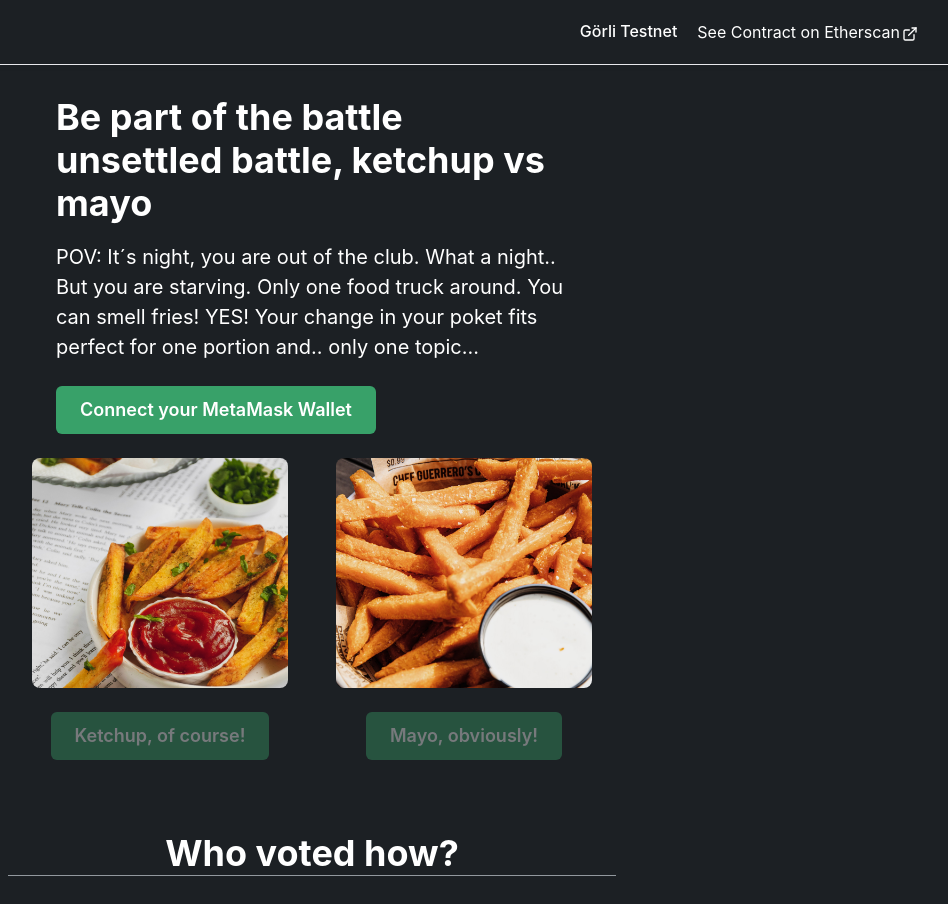
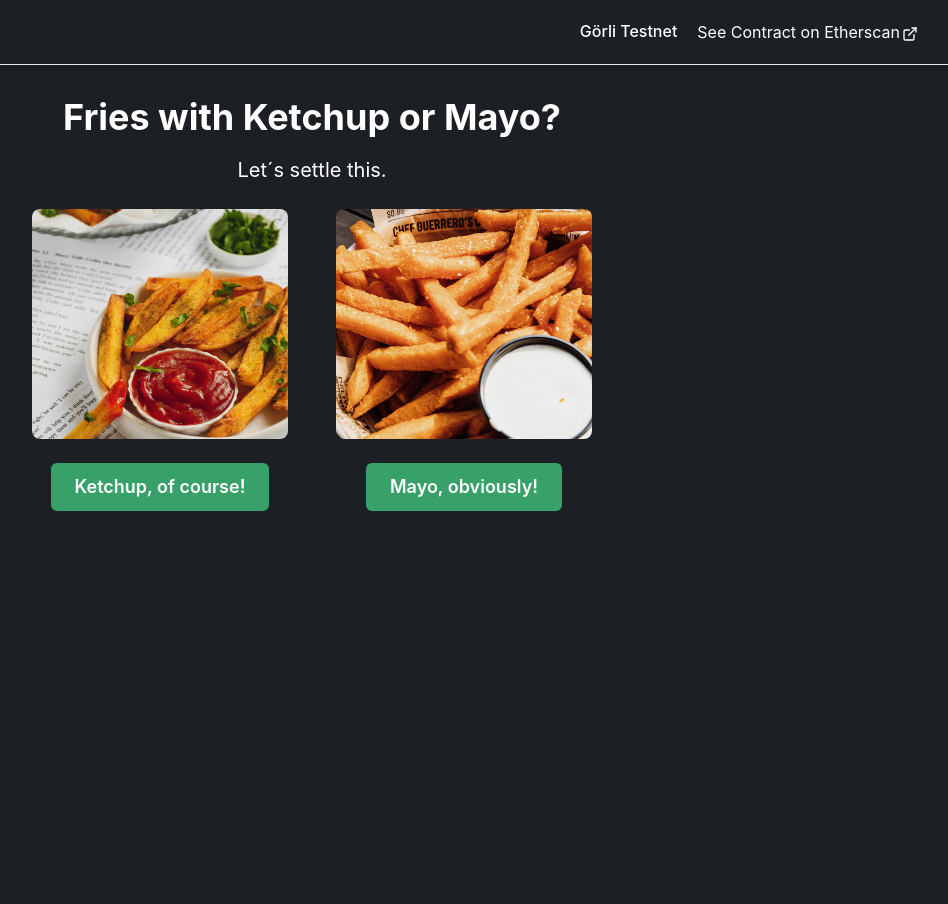
Before and after one commit to UemitGuel/KetchupMayoWebsite, a Next.js app: page / in a window 1280 px wide. Shown: the top 904 px of the page, without its empty margins (328-1276 px from the left). After the commit the page ends 800 px from the top, so only its background shows below. Built offline with nearby package versions, Linux system fonts and the light colour scheme.

Commit message:
clean up

```diff
--- a/package.json
+++ b/package.json
@@ -11,10 +11,12 @@
     "@emotion/react": "^11.8.2",
     "@emotion/styled": "^11.8.1",
     "@radix-ui/colors": "^0.1.8",
-    "ethers": "^5.6.2",
+    "@rainbow-me/rainbowkit": "^0.8.1",
+    "ethers": "^5.7.2",
     "framer-motion": "^6.2.8",
     "next": "latest",
     "react": "17.0.2",
-    "react-dom": "17.0.2"
+    "react-dom": "17.0.2",
+    "wagmi": "^0.9.6"
   }
 }
--- a/pages/index.js
+++ b/pages/index.js
@@ -5,221 +5,13 @@ import { Container, Text, Button, Heading, Image, Stack, Box, Flex, Spacer, Cent
 
 
 export default function Home(props) {
-  const [currentAccount, setCurrentAccount] = useState("");
-
-  const [allToppings, setAllToppings] = useState([]);
-  const contractAddress = "0x6D234DFF079917153702061087f6D168834D91f9";
-
-  let allToppingsLast = allToppings[allToppings.length - 1];
-  /**
-   * Create a variable here that references the abi content!
-   */
-  const contractABI = abi;
-
-  const getAllToppings = async () => {
-    try {
-      const { ethereum } = window;
-      if (ethereum) {
-        const provider = new ethers.providers.Web3Provider(ethereum);
-        const signer = provider.getSigner();
-        const ketchupOrMayoContract = new ethers.Contract(contractAddress, contractABI, signer);
-
-        /*
-         * Call the getAllWaves method from your Smart Contract
-         */
-        const toppings = await ketchupOrMayoContract.getAllToppings();
-
-
-        /*
-         * We only need address, timestamp, and message in our UI so let's
-         * pick those out
-         */
-        let toppingsCleaned = [];
-        toppings.forEach(topping => {
-          toppingsCleaned.push({
-            address: topping.chose,
-            timestamp: new Date(topping.timestamp * 1000),
-            message: topping.topping,
-            totalKetchup: topping.totalCountKetchup,
-            totalMayo: topping.totalCountMayo
-          });
-        });
-
-        console.log(toppingsCleaned);
-        /*
-         * Store our data in React State
-         */
-        setAllToppings(toppingsCleaned);
-      } else {
-        console.log("Ethereum object doesn't exist!")
-      }
-    } catch (error) {
-      console.log(error);
-    }
-  }
-
-  const checkIfWalletIsConnected = async () => {
-    try {
-      const { ethereum } = window;
-
-      if (!ethereum) {
-        console.log("Make sure you have metamask!");
-        return;
-      } else {
-        console.log("We have the ethereum object", ethereum);
-      }
-
-      const accounts = await ethereum.request({ method: "eth_accounts" });
-
-      if (accounts.length !== 0) {
-        const account = accounts[0];
-        console.log("Found an authorized account:", account);
-        setCurrentAccount(account);
-        getAllToppings();
-      } else {
-        console.log("No authorized account found")
-      }
-    } catch (error) {
-      console.log(error);
-    }
-  }
-
-  /**
-  * Implement your connectWallet method here
-  */
-  const connectWallet = async () => {
-    try {
-      const { ethereum } = window;
-
-      if (!ethereum) {
-        alert("Get MetaMask!");
-        return;
-      }
-
-      const accounts = await ethereum.request({ method: "eth_requestAccounts" });
-
-      console.log("Connected", accounts[0]);
-      setCurrentAccount(accounts[0]);
-      getAllToppings();
-    } catch (error) {
-      console.log(error)
-    }
-  }
-
-  const ketchupCount = async () => {
-
-    try {
-      const { ethereum } = window;
-
-      if (ethereum) {
-        const provider = new ethers.providers.Web3Provider(ethereum);
-        const signer = provider.getSigner();
-        const ketchupOrMayoContract = new ethers.Contract(contractAddress, contractABI, signer);
-
-        let count = await ketchupOrMayoContract.getTotalCountKetchup();
-        console.log("Retrieved total ketchup count...", count.toNumber());
-        alert("Thanks for voting! :). After your transaction gets through, you have to wait 30 min to vote again");
-
-        /*
-* Execute the actual wave from your smart contract
-*/
-        const choseKetchupTxn = await ketchupOrMayoContract.choseKetchup({ gasLimit: 300000 });
-        console.log("Mining...", choseKetchupTxn.hash);
-
-        await choseKetchupTxn.wait();
-        console.log("Mined -- ", choseKetchupTxn.hash);
-
-        count = await ketchupOrMayoContract.getTotalCountKetchup();
-        console.log("Retrieved total ketchup count...", count.toNumber());
-      } else {
-        console.log("Ethereum object doesn't exist!");
-      }
-    } catch (error) {
-      console.log(error);
-    }
-  }
-
-  const mayoCount = async () => {
-    try {
-      const { ethereum } = window;
-
-      if (ethereum) {
-        const provider = new ethers.providers.Web3Provider(ethereum);
-        const signer = provider.getSigner();
-        const ketchupOrMayoContract = new ethers.Contract(contractAddress, contractABI, signer);
-
-        let count = await ketchupOrMayoContract.getTotalCountMayo({ gasLimit: 300000 });
-        console.log("Retrieved total mayo count...", count.toNumber());
-        alert("Thanks for voting! :). After your transaction gets through, you have to wait 30 min to vote again");
-
-        /*
-* Execute the actual wave from your smart contract
-*/
-        const choseMayoTxn = await ketchupOrMayoContract.choseMayo();
-        console.log("Mining...", choseMayoTxn.hash);
-
-        await choseMayoTxn.wait();
-        console.log("Mined -- ", choseMayoTxn.hash);
-
-        count = await ketchupOrMayoContract.getTotalCountMayo();
-        console.log("Retrieved total mayo count...", count.toNumber());
-      } else {
-        console.log("Ethereum object doesn't exist!");
-      }
-    } catch (error) {
-      console.log(error);
-    }
-  }
-
-  useEffect(() => {
-    checkIfWalletIsConnected();
-    getAllToppings();
-    let ketchupOrMayoContract;
-
-    const onNewChoice = (from, timestamp, message, totalKetchup, totalMayo) => {
-      console.log("NewTopping", from, timestamp, message, totalKetchup, totalMayo);
-      setAllToppings(prevState => [
-        ...prevState,
-        {
-          address: from,
-          timestamp: new Date(timestamp * 1000),
-          message: message,
-          totalKetchup: totalKetchup,
-          totalMayo: totalMayo
-        },
-      ]);
-    };
-
-    if (window.ethereum) {
-      const provider = new ethers.providers.Web3Provider(window.ethereum);
-      const signer = provider.getSigner();
-
-      ketchupOrMayoContract = new ethers.Contract(contractAddress, contractABI, signer);
-      ketchupOrMayoContract.on("NewTopping", onNewChoice);
-    }
-
-    return () => {
-      if (ketchupOrMayoContract) {
-        ketchupOrMayoContract.off("NewTopping", onNewChoice);
-      }
-    };
-  }, [])
-
   return (
     <Container maxW="container.sm" centerContent>
 
-      <Box maxW='32rem'>
-        <Heading mb={4}>Be part of the battle unsettled battle, ketchup vs mayo</Heading>
+        <Heading mb={4}>Fries with Ketchup or Mayo?</Heading>
         <Text fontSize='xl'>
-          POV: It´s night, you are out of the club. What a night.. But you are starving. Only one food truck around.
-          You can smell fries! YES! Your change in your poket fits perfect for one portion and.. only one topic...
+          Let´s settle this.
         </Text>
-        {!currentAccount && (
-          <Button size='lg' colorScheme='green' mt='24px' onClick={connectWallet}>
-            Connect your MetaMask Wallet
-          </Button>
-        )}
-      </Box>
       <Flex w='100%'>
         <Center py={12}>
           <Box
@@ -261,15 +53,9 @@ export default function Home(props) {
               />
             </Box>
             <Stack align={'center'}>
-              <Button size='lg' colorScheme='green' mt='24px' onClick={ketchupCount} loadingText='Transaction in Progress' isDisabled={currentAccount ? false : true}>
+              <Button size='lg' colorScheme='green' mt='24px' loadingText='Transaction in Progress'>
                 Ketchup, of course!
               </Button>
-              {
-                allToppingsLast != null &&
-                <Tag size='lg' key={'ketchup'} variant='outline' colorScheme='green'>
-                  <TagLabel>Total Ketchup: {allToppingsLast.totalKetchup.toString()}</TagLabel>
-                </Tag>
-              }
             </Stack>
           </Box>
         </Center>
@@ -315,20 +101,14 @@ export default function Home(props) {
               />
             </Box>
             <Stack align={'center'}>
-              <Button size='lg' colorScheme='green' mt='24px' onClick={mayoCount} isDisabled={currentAccount ? false : true}>
+              <Button size='lg' colorScheme='green' mt='24px'>
                 Mayo, obviously!
               </Button>
-              {
-                allToppingsLast != null &&
-                <Tag size='lg' key={'mayo'} variant='outline' colorScheme='green'>
-                  <TagLabel>Total Mayo: {allToppingsLast.totalMayo.toString()}</TagLabel>
-                </Tag>
-              }
             </Stack>
           </Box>
         </Center>
       </Flex>
-      <Heading>Who voted how?</Heading>
+      {/* <Heading>Who voted how?</Heading>
       <Divider />
       {
         allToppings.reverse().map((topping, index) => {
@@ -343,7 +123,7 @@ export default function Home(props) {
             </Stack>
           )
         })
-      }
+      } */}
     </Container >
   );
 }
```
Also changed, not shown: 1 other file (tests, documents, lock files or other folders).
